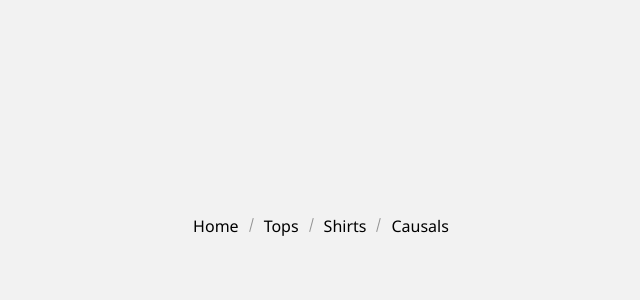
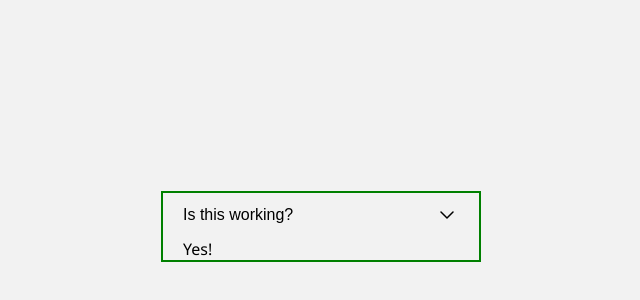
Before and after one commit to eha49/compies, a React (Vite) app: page / in a window 1280 px wide. Shown: the part 174-474 px from the top of the page, without its empty margins (319-959 px from the left). Built offline with nearby package versions, Linux system fonts and the light colour scheme.

Commit message:
initial commit for the accordion

```diff
--- a/src/App.jsx
+++ b/src/App.jsx
@@ -4,10 +4,11 @@
 // import Modal from "./components/Modal/Modal";
 // import RadioGroup from "./components/RadioGroup/RadioGroup";
 // import Tabs from "./components/Tabs/Tabs";
-import {
-  Breadcrumbs,
-  Crumbs,
-} from "./components/Breadcrumbs/Breadcrumbs";
+// import {
+//   Breadcrumbs,
+//   Crumbs,
+// } from "./components/Breadcrumbs/Breadcrumbs";
+import Accordion from "./components/Accordion/Accordion";
 import { styled, createGlobalStyle } from "styled-components";
 import { COLORS, VALID_LANGUAGES } from "./components/constants";
 
@@ -49,14 +50,21 @@ function App() {
           <div>This is some content about Logout Tab</div>
         </Tabs.Content>
       </Tabs> */}
-      <Breadcrumbs>
+      {/* <Breadcrumbs>
         <Crumbs href="/" isCurrentPage={true}>
           Home
         </Crumbs>
         <Crumbs href="/tops">Tops</Crumbs>
         <Crumbs href="/tops/shirts">Shirts</Crumbs>
         <Crumbs href="/tops/shirts/casuals">Causals</Crumbs>
-      </Breadcrumbs>
+      </Breadcrumbs> */}
+
+      <Accordion>
+        <Accordion.Item>
+          <Accordion.Trigger>Is this working?</Accordion.Trigger>
+          <Accordion.Content>Yes!</Accordion.Content>
+        </Accordion.Item>
+      </Accordion>
 
       <GlobalStyles />
     </>
--- /dev/null
+++ b/src/components/Accordion/Accordion.jsx
@@ -0,0 +1,59 @@
+import React from "react";
+import styled from "styled-components";
+import { ChevronDown } from "react-feather";
+
+function Accordion({ children }) {
+  return <Wrapper>{children}</Wrapper>;
+}
+
+function Item({ children }) {
+  return <div>{children}</div>;
+}
+
+function Trigger({ children }) {
+  return (
+    <TriggerHeading>
+      <Button>
+        {children}
+        <ChevronDown strokeWidth={1.5} />
+      </Button>
+    </TriggerHeading>
+  );
+}
+
+function Content({ children }) {
+  return <ContentWrapper>{children}</ContentWrapper>;
+}
+
+const Wrapper = styled.div`
+  --spacing: 20px;
+  width: 320px;
+  max-width: 100%;
+  border: 2px solid green;
+`;
+const TriggerHeading = styled.h3`
+  margin: 0;
+`;
+const Button = styled.button`
+  width: 100%;
+  height: 45px;
+  border: none;
+  background: transparent;
+  padding-left: var(--spacing);
+  padding-right: var(--spacing);
+  font-size: ${16 / 16}rem;
+  display: flex;
+  justify-content: space-between;
+  align-items: center;
+`;
+
+const ContentWrapper = styled.div`
+  padding-left: var(--spacing);
+  padding-right: var(--spacing);
+`;
+
+Accordion.Item = Item;
+Accordion.Trigger = Trigger;
+Accordion.Content = Content;
+
+export default Accordion;
```
